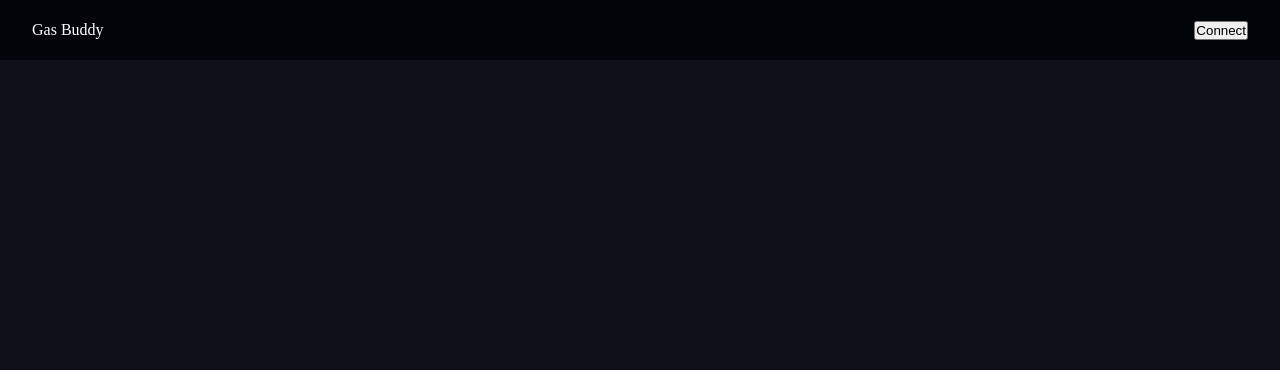
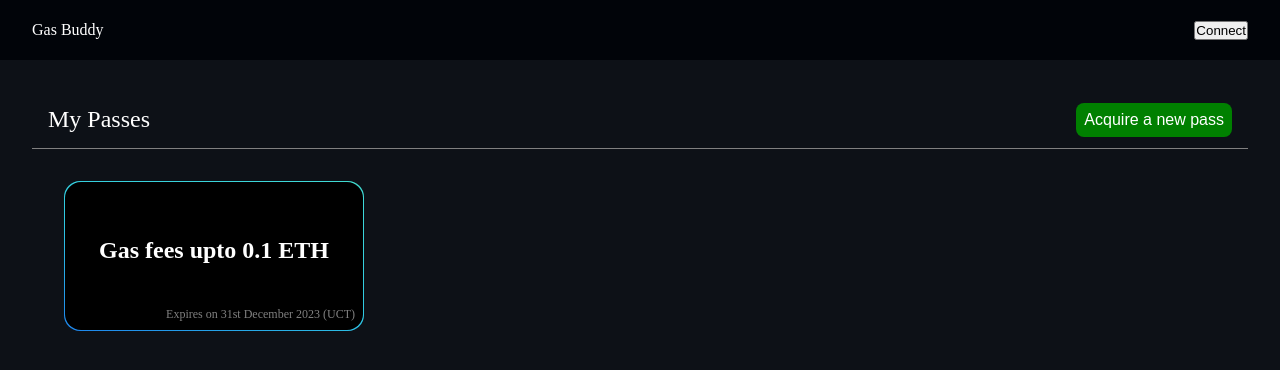
Before and after one commit to AniModi/Gas-Genie, a React (Create React App) app: page /home in a window 1280 px wide. Before the commit this address had no page. Shown: the top 370 px of the page. Built offline with nearby package versions, Linux system fonts and the light colour scheme.

Commit message:
Add Home page and GasCoupon component

```diff
--- a/src/App.js
+++ b/src/App.js
@@ -2,12 +2,17 @@ import { Route, Routes } from "react-router-dom";
 import "./App.scss";
 import Landing from "./containers/Landing/Landing";
 import Navbar from "./components/Navbar/Navbar";
+import Home from "./containers/Home/Home";
 
 function App() {
   const paths = [
     {
       path: "/",
       component: Landing,
+    },
+    {
+      path: "/home",
+      component: Home,
     },
   ];
   return (
--- /dev/null
+++ b/src/components/GasCoupon/GasCoupon.jsx
@@ -0,0 +1,21 @@
+import React, { useState } from "react";
+import "./GasCoupon.scss";
+
+export default function GasCoupon() {
+  const [eth, setEth] = useState(0.1);
+  const [expiry, setExpiry] = useState("31st December 2023 (UCT)");
+  return (
+    <div className="gas_coupon_border">
+      <div className="gas_coupon_container">
+        <div className="gas_coupon_container__limit">
+          <p>Gas fees upto {eth} ETH</p>
+        </div>
+        <div className="gas_coupon_container__expiry_container">
+          <div className="gas_coupon_container__expiry_container__expiry">
+            <p>Expires on {expiry}</p>
+          </div>
+        </div>
+      </div>
+    </div>
+  );
+}
--- /dev/null
+++ b/src/components/GasCoupon/GasCoupon.scss
@@ -0,0 +1,75 @@
+.gas_coupon_container {
+  display: flex;
+  flex-direction: column;
+  align-items: center;
+  justify-content: center;
+  height: calc(100% - 2px);
+  width: calc(100% - 2px);
+  background-color: black;
+  border-radius: 1rem;
+
+  &__limit {
+    height: 70%;
+    display: flex;
+    align-items: center;
+    justify-content: center;
+    font-size: 1.5rem;
+    font-weight: bold;
+    color: white;
+
+    & > * {
+      margin-top: 15%;
+    }
+  }
+
+  &__expiry_container {
+    width: 100%;
+    height: 30%;
+    display: flex;
+    align-items: flex-end;
+    justify-content: flex-end;
+    gap: 0.4rem;
+    font-size: 0.75rem;
+    &__expiry > * {
+        color: gray;
+        margin: 0.5rem;
+    }
+  }
+}
+
+@keyframes rotate {
+  to {
+    --angle: 360deg;
+  }
+}
+
+@property --angle {
+  syntax: "<angle>";
+  initial-value: 0deg;
+  inherits: false;
+}
+.gas_coupon_border {
+  --angle: 0deg;
+  display: flex;
+  align-items: center;
+  justify-content: center;
+  height: 150px;
+  width: 300px;
+  background: linear-gradient(
+    var(--angle),
+    rgba(255, 0, 0, 1) 0%,
+    rgba(255, 154, 0, 1) 10%,
+    rgba(208, 222, 33, 1) 20%,
+    rgba(79, 220, 74, 1) 30%,
+    rgba(63, 218, 216, 1) 40%,
+    rgba(47, 201, 226, 1) 50%,
+    rgba(28, 127, 238, 1) 60%,
+    rgba(95, 21, 242, 1) 70%,
+    rgba(186, 12, 248, 1) 80%,
+    rgba(251, 7, 217, 1) 90%,
+    rgba(255, 0, 0, 1) 100%
+  );
+  animation: 10s rotate linear infinite;
+  border-radius: 1rem;
+  background-attachment: fixed;
+}
--- /dev/null
+++ b/src/containers/Home/Home.jsx
@@ -0,0 +1,23 @@
+import React from "react";
+import "./Home.scss";
+import GasCoupon from "../../components/GasCoupon/GasCoupon";
+
+export default function Home() {
+  return (
+    <>
+      <div className="home_container">
+        <div className="home_container__header">
+          <div className="home_container__header__title">
+            <p>My Passes</p>
+          </div>
+          <div className="home_container__header__btn_container">
+            <button>Acquire a new pass</button>
+          </div>
+        </div>
+        <div className="home_container__body">
+          <GasCoupon></GasCoupon>
+        </div>
+      </div>
+    </>
+  );
+}
--- /dev/null
+++ b/src/containers/Home/Home.scss
@@ -0,0 +1,45 @@
+.home_container {
+    padding: 2rem;
+    width: calc(100% - 4rem);
+    height: calc(100% - 4rem);
+    display: flex;
+    flex-direction: column;
+    &__header {
+      display: flex;
+      height: 10%;
+      width: 100%;
+      border-bottom: 1px solid gray;
+      &__title {
+        font-size: 1.5rem;
+        width: 50%;
+        height: 100%;
+        display: flex;
+        justify-content: flex-start;
+        align-items: center;
+        margin-left: 1rem;
+      }
+      &__btn_container {
+          width: 50%;
+          height: 100%;
+          display: flex;
+          justify-content: flex-end;
+        align-items: center;
+
+        & > button {
+          font-size: 1rem;
+          background-color: green;
+          border: none;
+          padding: 0.5rem;
+          border-radius: 0.5rem;
+          margin-right: 1rem;
+        }
+      }
+    }
+    &__body {
+      height: 100%;
+      padding: 2rem;
+      display: grid;
+      grid-template-columns: repeat(3, 1fr);
+      grid-template-rows: repeat(3, 1fr);
+    }
+  }
```
